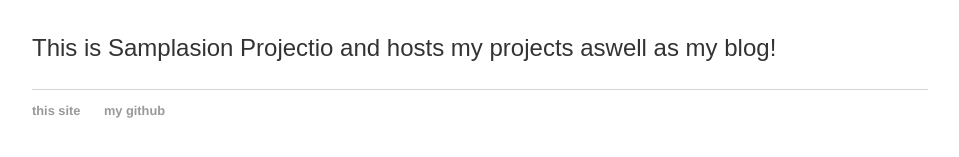
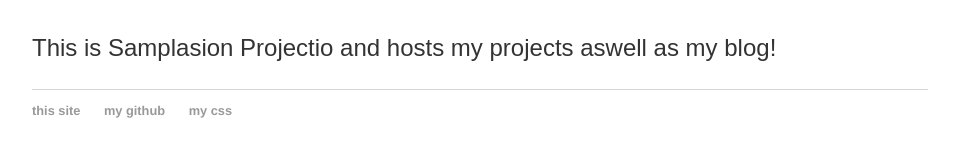
Before and after one commit to Samplasion/samplasion.github.iold, a Jekyll site: the page built from index.html, in a window 1280 px wide. Shown: the part 166-323 px from the top of the page, without its empty margins (160-1119 px from the left). Built offline with Jekyll 4.4.1, drawn with Linux system fonts in a browser that asks for light colours.

Commit message:
Update default.html

```diff
--- a/_layouts/default.html
+++ b/_layouts/default.html
@@ -23,6 +23,7 @@
 	    		<ul>
 	        		<li><a href="http://samplasion.github.io">this site</a></li>
 	        		<li><a href="https://github.com/samplasion">my github</a></li>
+				<li><a href="/css/main.css">my css</a></li>
 				</ul>
 			</footer>
 		</body>
```
